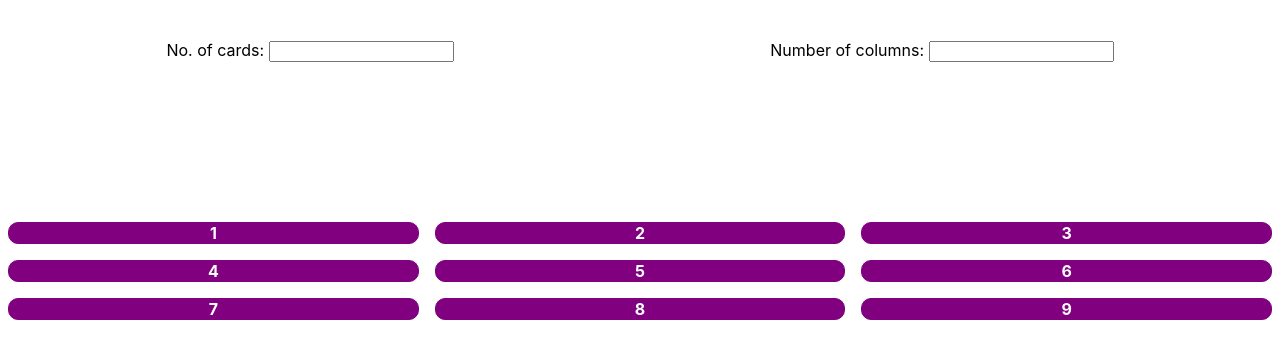
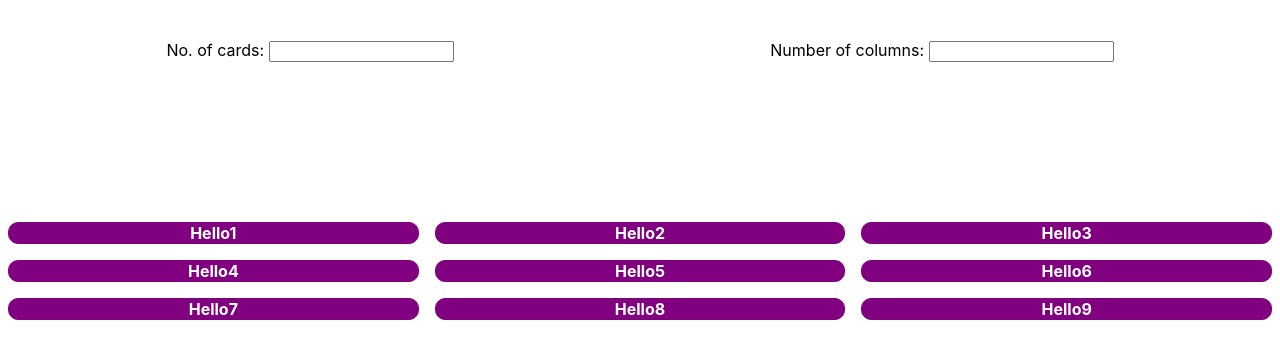
Before and after one commit to tonybarrett/grid, an Angular app: page / in a window 1280 px wide. Shown: the top 358 px of the page. Built offline with nearby package versions, Linux system fonts and the light colour scheme.

Commit message:
Update card.component.html
comment

```diff
--- a/src/components/card/card.component.html
+++ b/src/components/card/card.component.html
@@ -1,3 +1,3 @@
 <div id="card">
-  {{value}}
+  Hello{{value}}
 </div>
```
